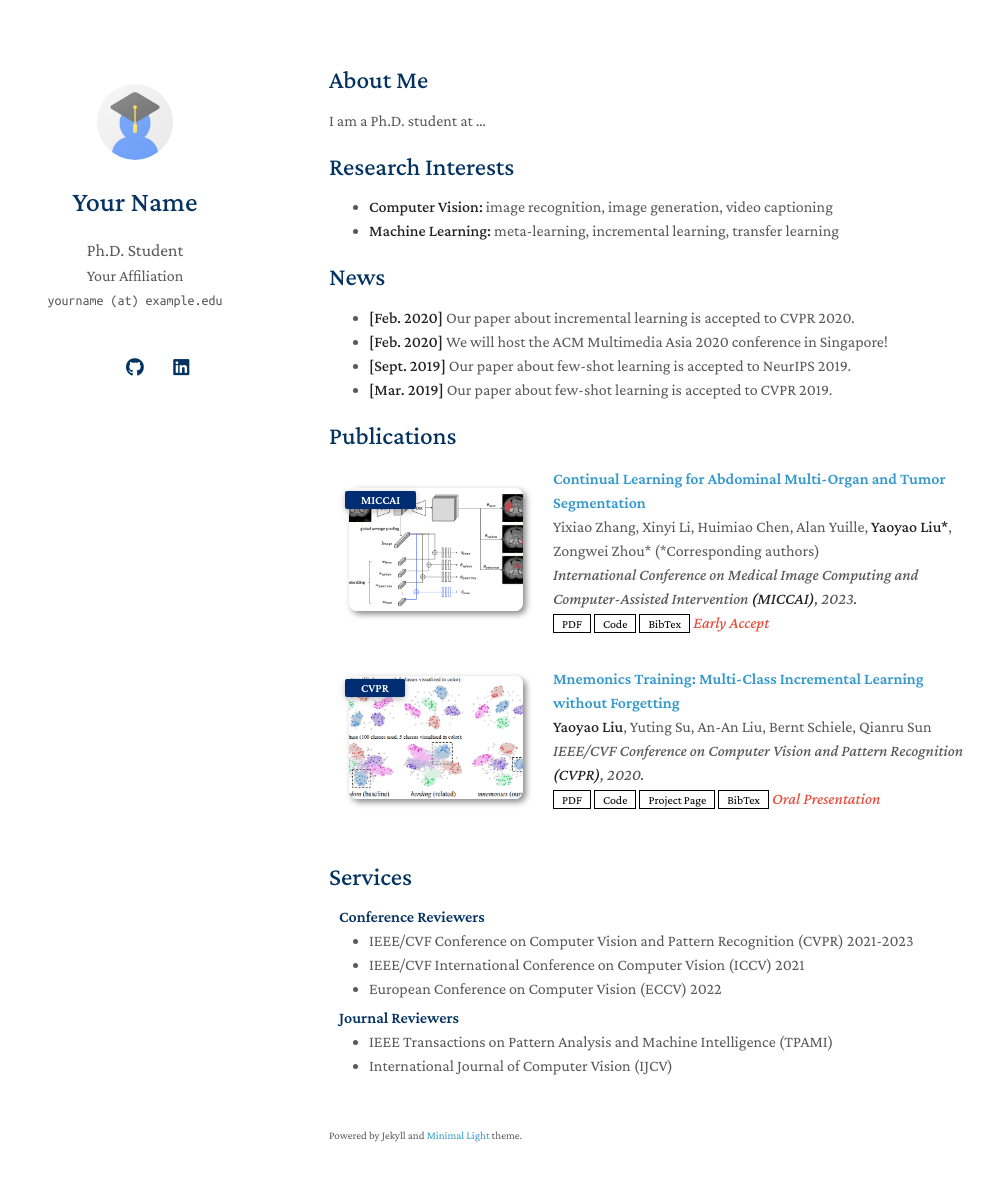
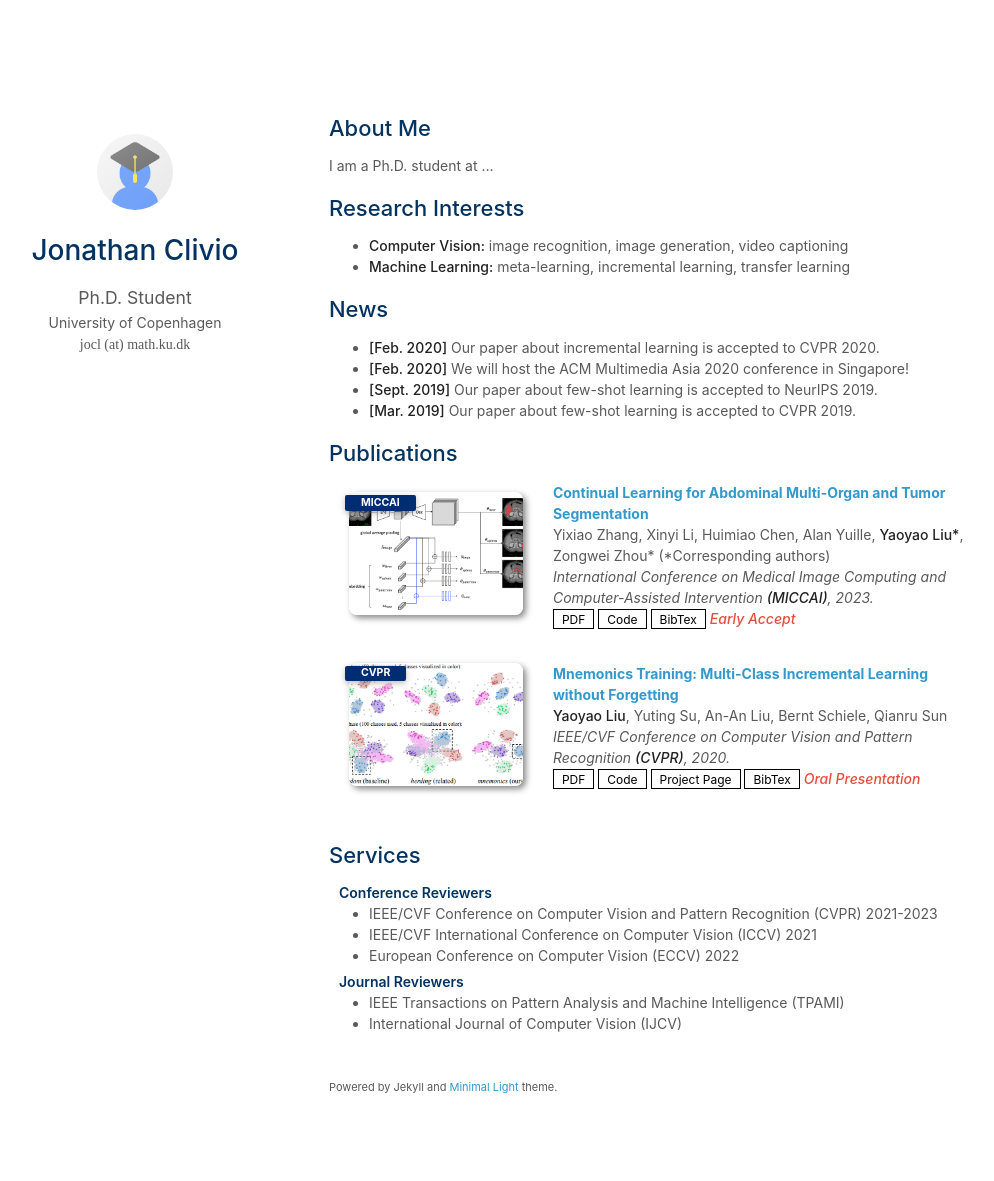
Before and after one commit to jclivio/jonathanclivio.github.io, a Jekyll site: the page built from index.md, in a window 1280 px wide and 1216 px high. Shown: the top 1181 px of the window, without its empty margins (141-1135 px from the left). Built offline with Jekyll 4.4.1, drawn with Linux system fonts in a browser that asks for light colours; a style sheet for code colours, icons or effects is not loaded; our own code applies the rules of GitHub Pages for plain Markdown files.

Commit message:
Update _config.yml
Personalized variables

```diff
--- a/_config.yml
+++ b/_config.yml
@@ -1,8 +1,8 @@
 # Basic Information
-title: Your Name
+title: Jonathan Clivio
 position: Ph.D. Student
-affiliation: Your Affiliation
-email: yourname (at) example.edu
+affiliation: University of Copenhagen
+email: jocl (at) math.ku.dk
 
 # Search Engine Optimization (SEO)
 # The following information is used to improve the website traffic from search engines, e.g., Google.
@@ -12,11 +12,7 @@ canonical: https://minimal-light-theme.yliu.me/
 
 # Links
 # If you don't need one of them, you may delete the corresponding line.
-google_scholar: https://scholar.google.com/
-cv_link: assets/files/curriculum_vitae.pdf
-github_link: https://github.com/
-linkedin: https://www.linkedin.com/
-twitter: https://twitter.com/
+google_scholar: https://scholar.google.com/citations?user=Oy1UyrcAAAAJ&hl=de&oi=sra
 
 # Images (e.g., your profile picture and your website's favicon)
 # "favicon" and "favicon_dark" are used for the light and dark modes, respectively.
@@ -34,11 +30,11 @@ auto_dark_mode: true
 
 # Font
 # You can use this option to choose between Serif or Sans Serif fonts.
-font: "Serif" # or "Sans Serif"
+font:  "Sans Serif"
 
 # Google Analytics ID
 # Please remove this if you don't use Google Analytics
-google_analytics: UA-111540567-4
+# google_analytics: UA-111540567-4
 
 # Use this project as a remote theme for GitHub Pages
 # See the guide here: https://docs.github.com/en/pages/setting-up-a-github-pages-site-with-jekyll/adding-a-theme-to-your-github-pages-site-using-jekyll
```
